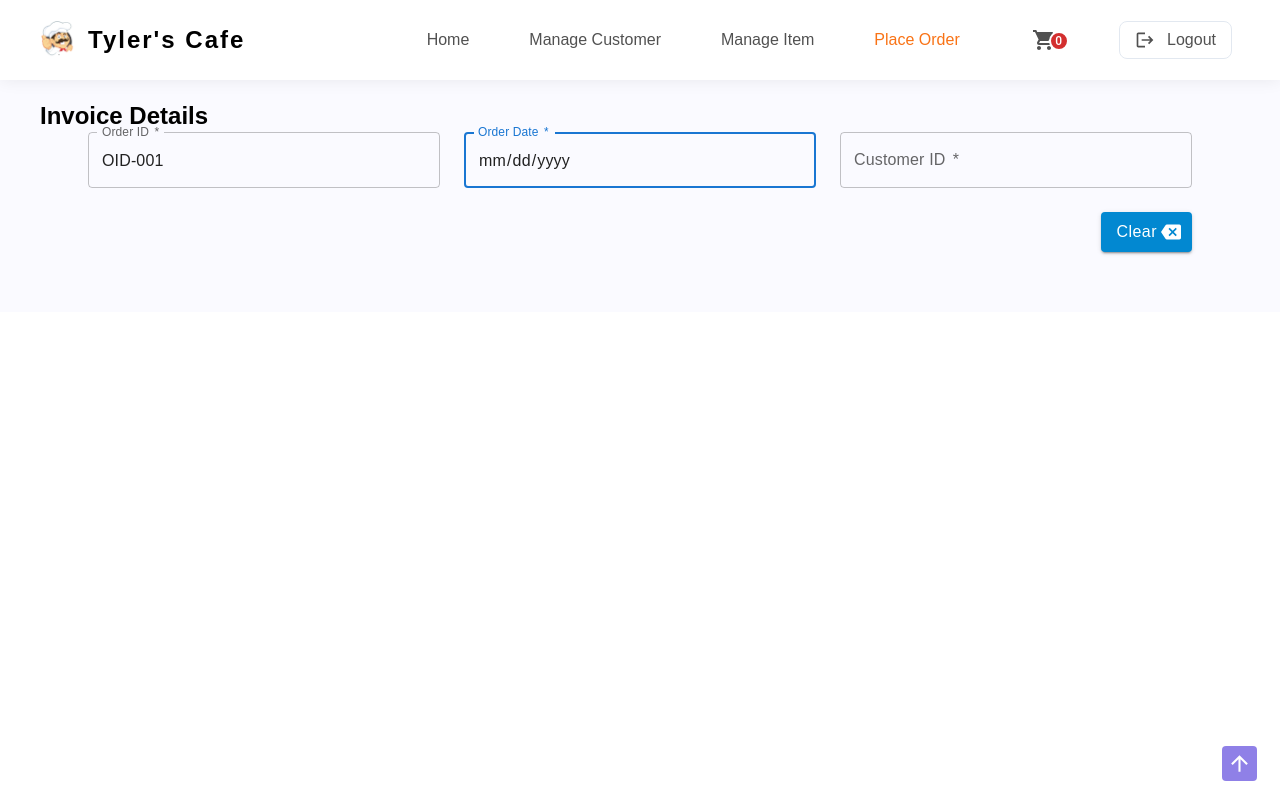
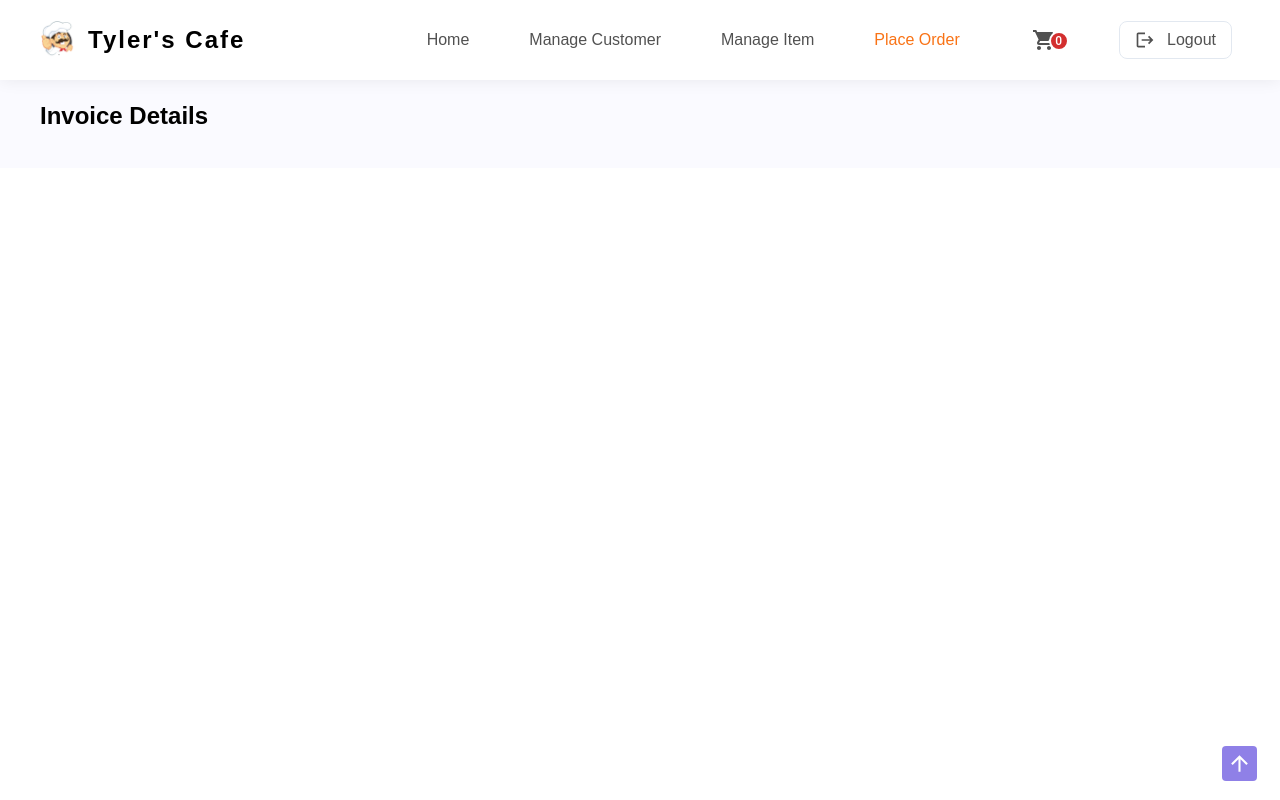
Before and after one commit to AshanSandeep06/Food-Shop-System, a React (Create React App) app in the folder frontend/: page /place_order in a window 1280 px wide. Built offline with nearby package versions, Linux system fonts and the light colour scheme.

Commit message:
Content Updated

```diff
--- a/frontend/src/pages/AdminPages/PlaceOrderForm/PlaceOrderForm.tsx
+++ b/frontend/src/pages/AdminPages/PlaceOrderForm/PlaceOrderForm.tsx
@@ -10,45 +10,7 @@ const PlaceOrderForm = () => {
           <h1>Invoice Details</h1>
         </div>
 
-        <div>
-          <Form
-            textFieldsArray={[
-              {
-                label: "Order ID",
-                textFieldType: "text",
-                name: "orderId",
-                placeHolderText: "Order ID",
-                defaultValue: "OID-001",
-                readOnly: true,
-              },
-
-              {
-                label: "Order Date",
-                textFieldType: "date",
-                name: "orderId",
-                placeHolderText: "Order ID",
-                defaultValue: "",
-                focused: true,
-                readOnly: true,
-              },
-
-              {
-                label: "Customer ID",
-                textFieldType: "text",
-                name: "customerId",
-                placeHolderText: "Customer ID",
-                defaultValue: "",
-              },
-            ]}
-            buttonsArray={[
-              {
-                color: "info",
-                icon: <BackspaceIcon />,
-                text: "Clear",
-              },
-            ]}
-          />
-        </div>
+        <div></div>
       </section>
 
       <section></section>
```
